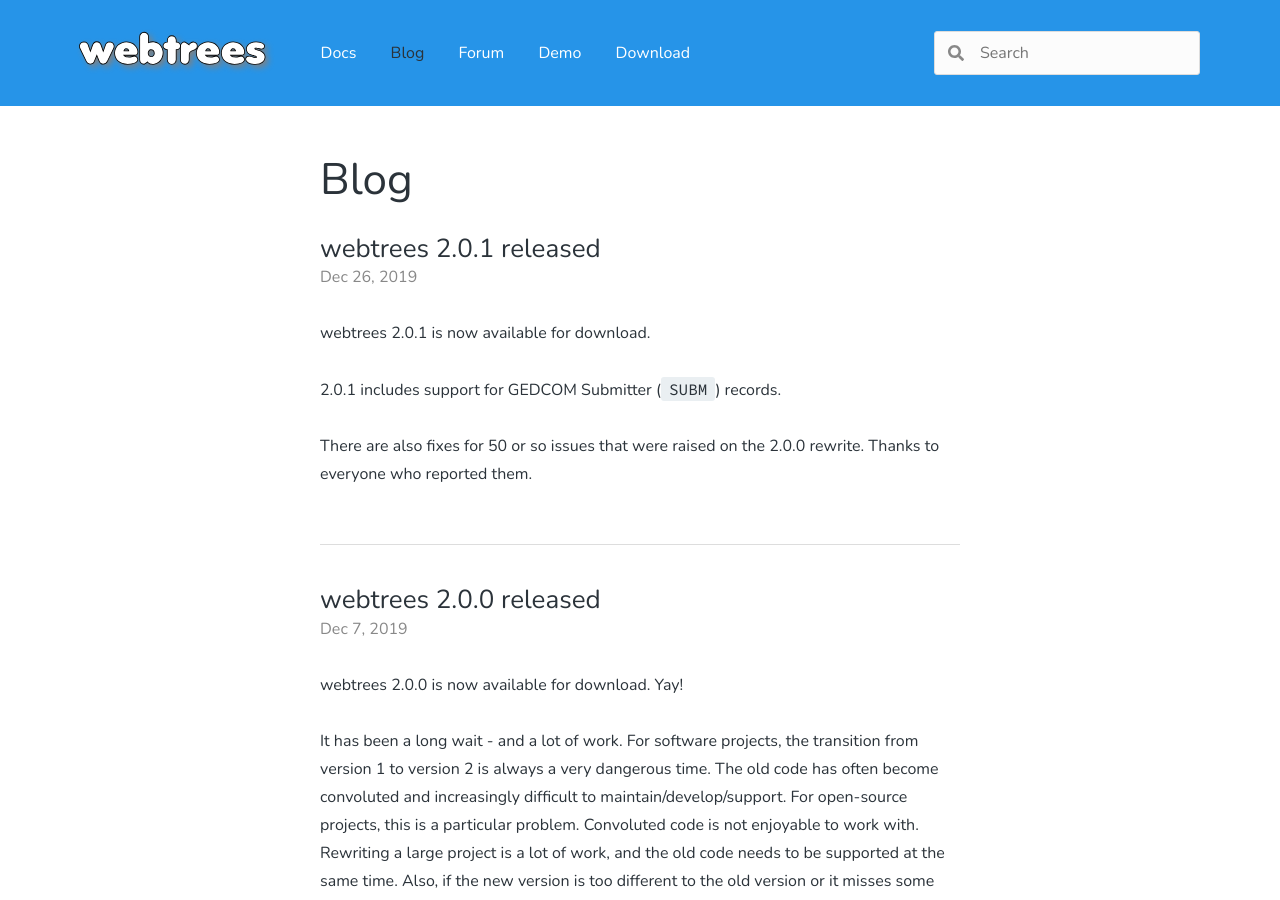
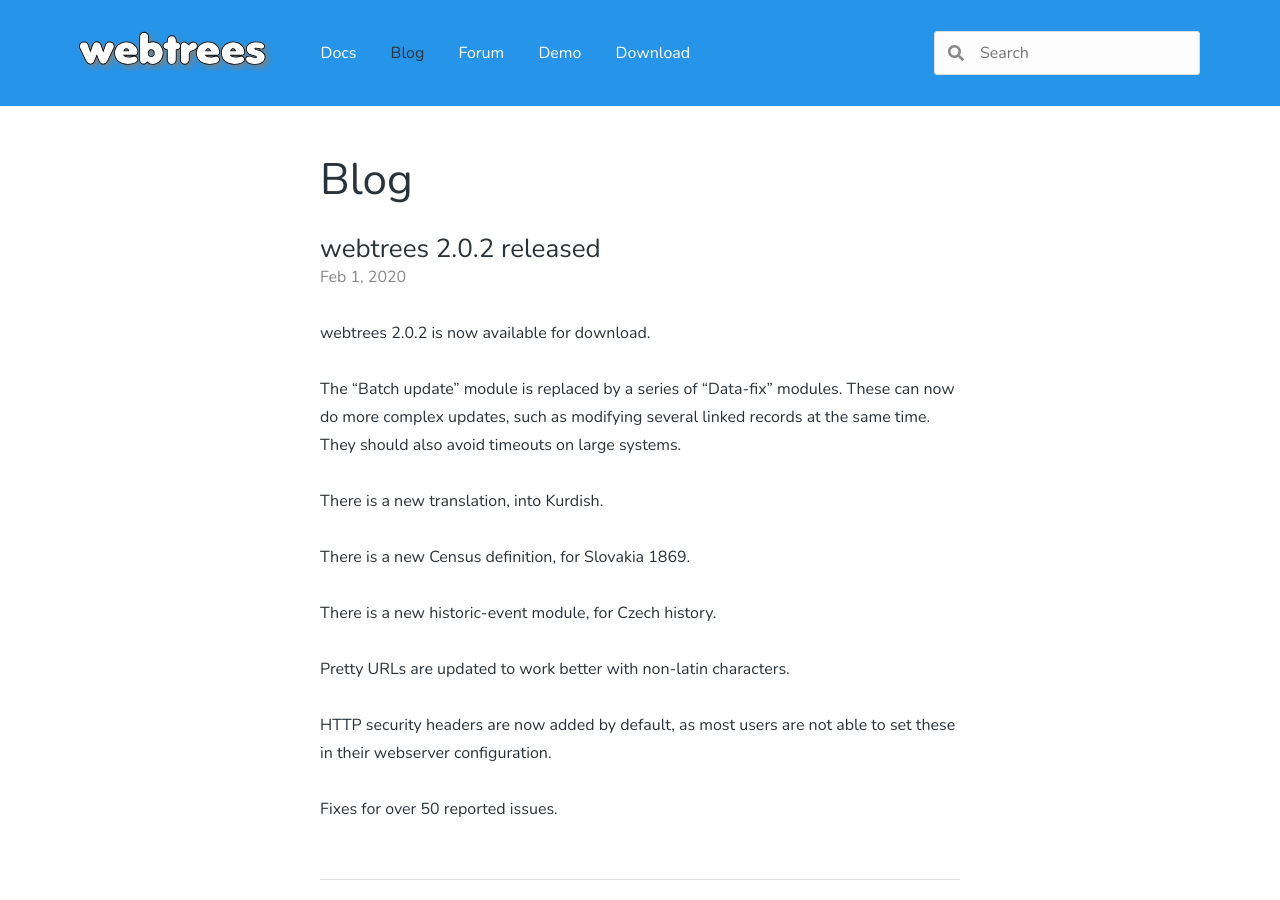
Before and after one commit to webtrees/webtrees.github.io, a Jekyll site: the page built from blog/index.html, in a window 1280 px wide and 900 px high. Built offline with Jekyll 4.4.1, drawn with Linux system fonts in a browser that asks for light colours; nearby versions of some CDN libraries; the list of posts is cut into pages by our own code.

Commit message:
2.0.2 release

```diff
--- a/_config.yml
+++ b/_config.yml
@@ -5,7 +5,7 @@ email: fisharebest@gmail.com
 description: >
   webtrees is a web application that allows you to publish your genealogy online,
   collaborate with family members and take control of your data.
-latest_version: "2.0.1"
+latest_version: "2.0.2"
 latest_version_17: "1.7.16"
 url: "https://webtrees.github.io"
 this_github_repo: webtrees/webtrees.github.io
--- /dev/null
+++ b/_posts/2020-02-01-new-webtrees-release-2-0-2.md
@@ -0,0 +1,26 @@
+---
+layout: post
+title:  "webtrees 2.0.2 released"
+date:   2020-02-01
+sitemap:
+    priority: 1.0
+---
+
+webtrees 2.0.2 is now available for download.
+
+The “Batch update” module is replaced by a series of “Data-fix” modules.
+These can now do more complex updates, such as modifying several linked
+records at the same time.  They should also avoid timeouts on large systems.
+
+There is a new translation, into Kurdish.
+
+There is a new Census definition, for Slovakia 1869.
+
+There is a new historic-event module, for Czech history.
+
+Pretty URLs are updated to work better with non-latin characters.
+
+HTTP security headers are now added by default, as most users are not
+able to set these in their webserver configuration.
+
+Fixes for over 50 reported issues.
```
